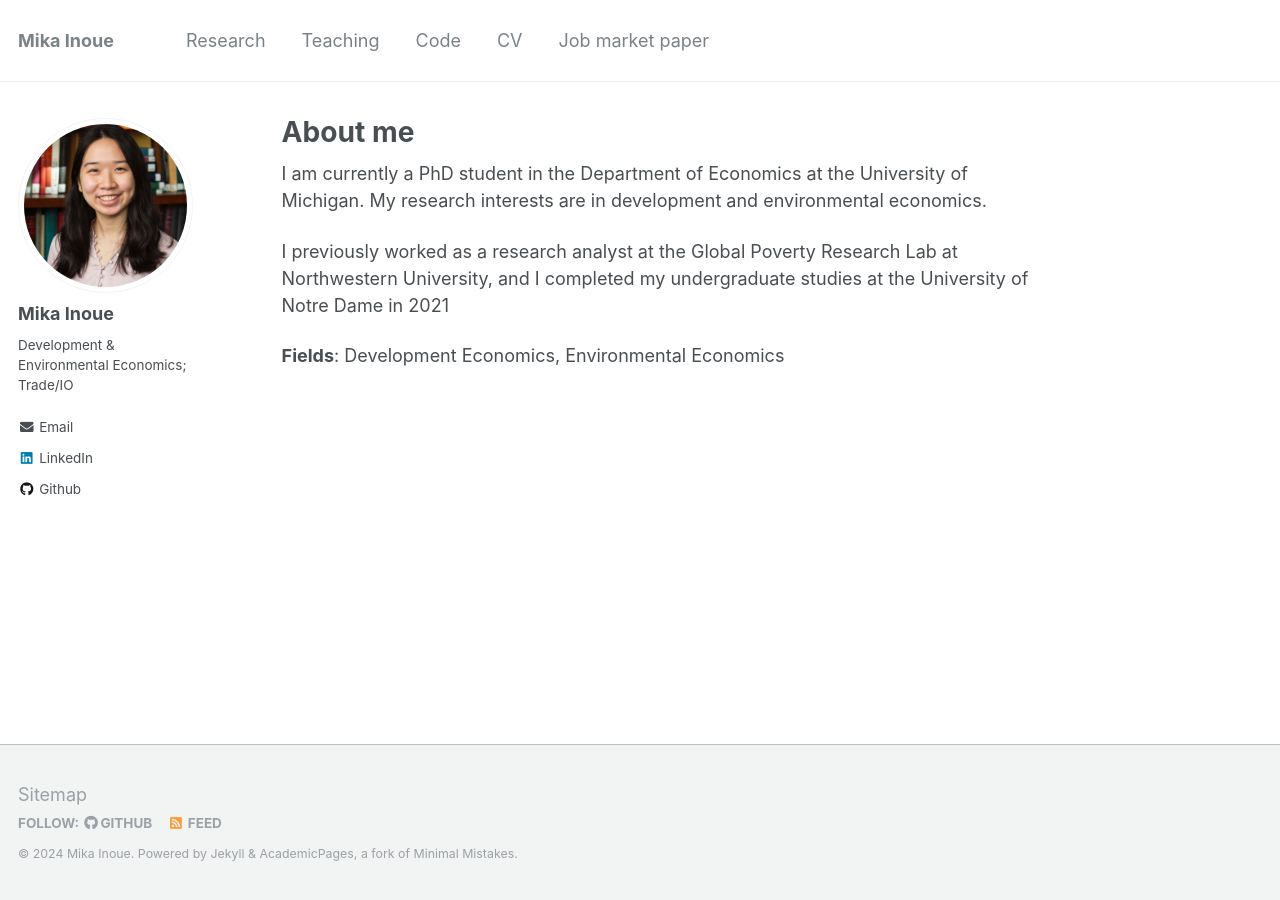
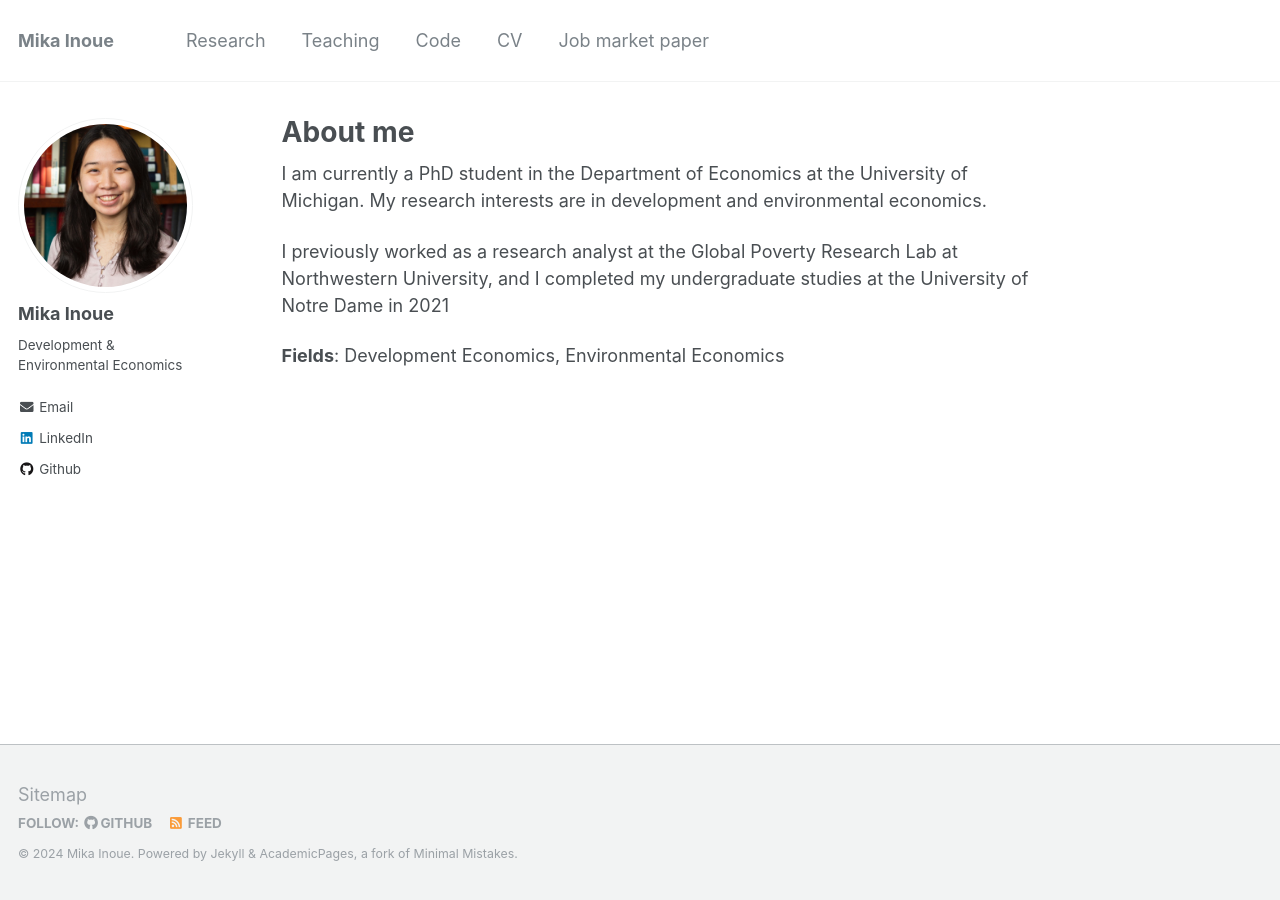
Before and after one commit to mdinoue/mdinoue.github.io, a Jekyll site: the page built from _pages/about.md, in a window 1280 px wide. Built offline with Jekyll 4.4.1, drawn with Linux system fonts in a browser that asks for light colours; part of the change alters nothing that is shown.

```diff
--- a/_config.yml
+++ b/_config.yml
@@ -83,6 +83,7 @@ author:
   name             : "Mika Inoue"
   avatar           : "headshot_03152024.jpg"
   bio              : "Development & Environmental Economics; Trade/IO"
+  bio              : "Development & Environmental Economics"
   location         : #"Ann Arbor, Michigan"
   employer         : #"University of Michigan, Ann Arbor"
   pubmed           : #"https://www.ncbi.nlm.nih.gov/pubmed/?term=john+snow"
```
